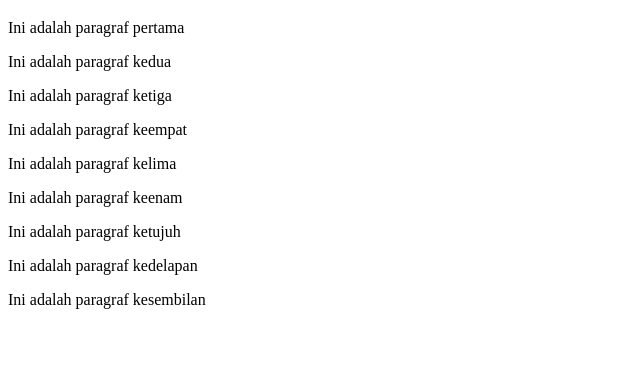
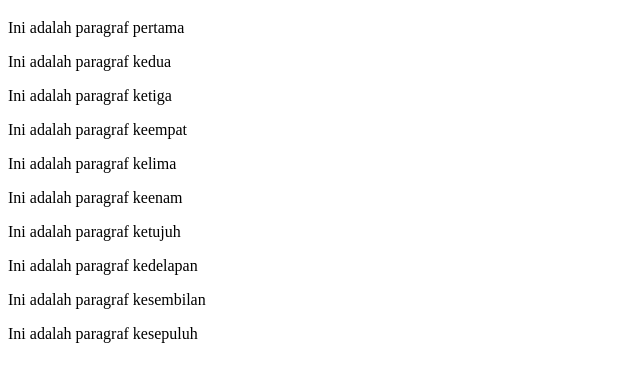
Before and after one commit to RIfaldo09/praktek-06-github, a plain HTML site: page index.html in a window 1280 px wide. Shown: the part 61-442 px from the top of the page, without its empty margins (0-640 px from the left). Drawn offline with Linux system fonts and the light colour scheme.

Commit message:
menambahkan paragraf kesepuluh

```diff
--- a/index.html
+++ b/index.html
@@ -16,5 +16,6 @@
     <p>Ini adalah paragraf ketujuh</p>
     <p>Ini adalah paragraf kedelapan</p>
     <p>Ini adalah paragraf kesembilan</p>
+    <p>Ini adalah paragraf kesepuluh</p>
 </body>
 </html>
```
